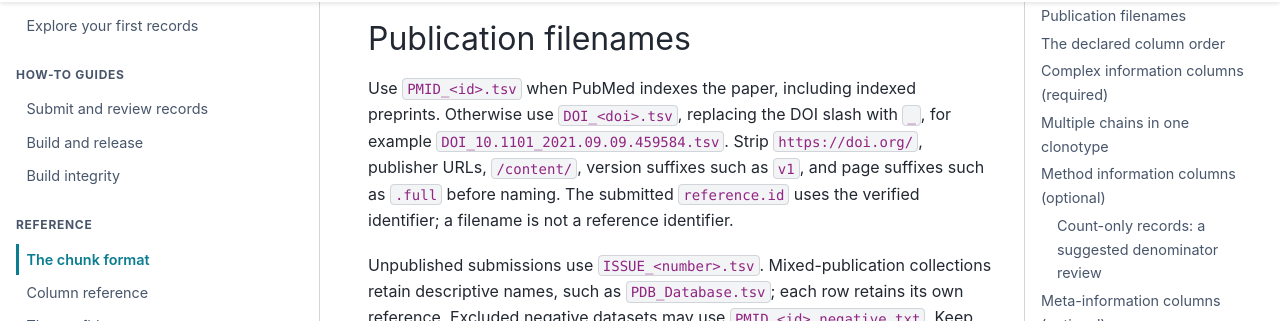
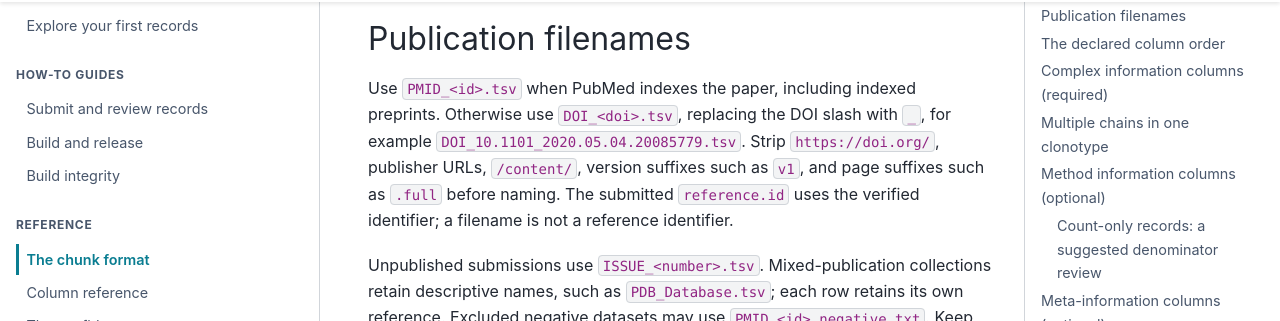
Before and after one commit to antigenomics/vdjdb-db, a Sphinx documentation site: the page built from docs/standards/chunk-format.md, in a window 1280 px wide and 900 px high, scrolled down 426 px. Shown: the part 126-447 px from the top of the window. Built offline with Sphinx 7.4.7 and the PyData theme 0.15.4, drawn with Linux system fonts in a browser that asks for light colours.

Commit message:
Use a current unindexed preprint in the filename example

```diff
--- a/docs/standards/chunk-format.md
+++ b/docs/standards/chunk-format.md
@@ -14,7 +14,7 @@ Check shared experiments, reused constructs and author overlap before assigning
 
 Use `PMID_<id>.tsv` when PubMed indexes the paper, including indexed preprints. Otherwise use
 `DOI_<doi>.tsv`, replacing the DOI slash with `_`, for example
-`DOI_10.1101_2021.09.09.459584.tsv`. Strip `https://doi.org/`, publisher URLs,
+`DOI_10.1101_2020.05.04.20085779.tsv`. Strip `https://doi.org/`, publisher URLs,
 `/content/`, version suffixes such as `v1`, and page suffixes such as `.full` before naming.
 The submitted `reference.id` uses the verified identifier; a filename is not a reference identifier.
 
```
